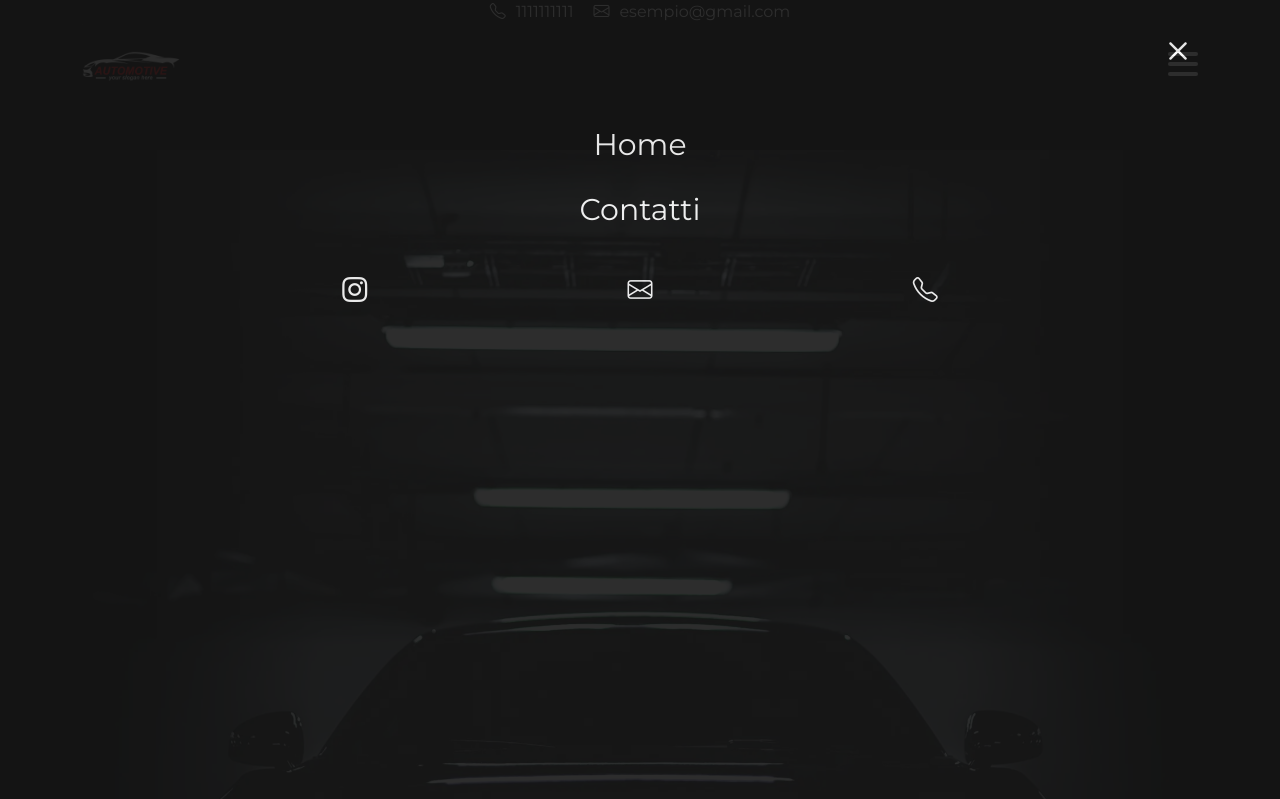
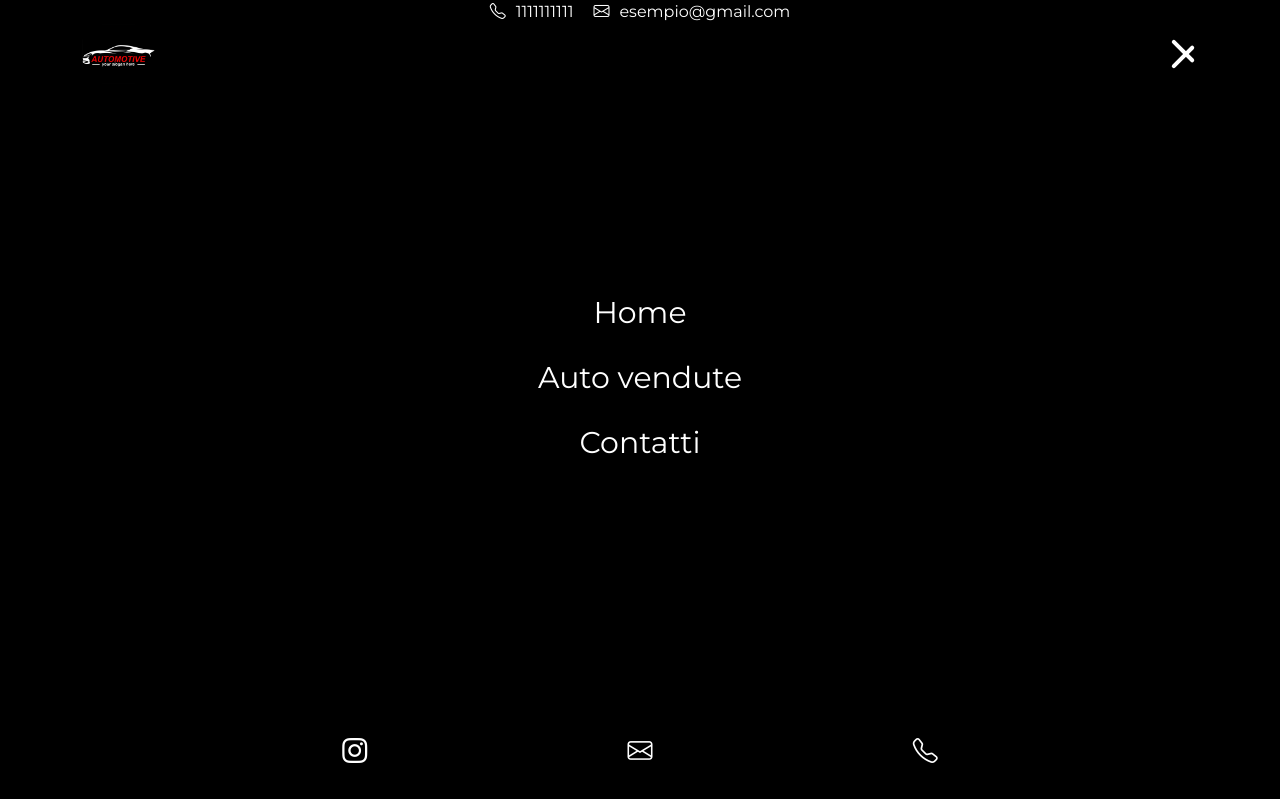
Before and after one commit to josepinto97/josepinto97.github.io, a plain HTML site: page interiordesign/index.html in a window 1280 px wide. Both pictures are taken after a click on the element 1183 px from the left and 64 px from the top of the page. Shown: the top 799 px of the page. Drawn offline with nearby package versions, Linux system fonts and the light colour scheme.

Commit message:
modifiche menu

```diff
--- a/interiordesign/index.html
+++ b/interiordesign/index.html
@@ -28,14 +28,14 @@
             </div>
         </div>
         <div class="contenitore-menu container">
-            <div class="contenitore-header ">
+            <div class="contenitore-header linear-gradient" id="contenitore_header">
                 <div class="logo">
                     <a href="index.html"><img src="img/logo.jpg" alt="logo sito"></a>
                 </div>
                 <div class="contenitore-icona-hamburger">
                     <!-- <i onclick="apri_menu()" id="menu_hamburger" class="menu-hamburger bi bi-list"></i> -->
 <!--                     <div class="menu-toggle" id="menu_hamburger" onclick="toggleMenu(), apri_menu()"> -->
-                    <div class="menu-toggle" id="menu_hamburger" onclick="apri_menu()">
+                    <div class="menu-toggle" id="menu_hamburger" onclick="apri_menu(), toggleMenu()">
                         <span></span>
                         <span></span>
                         <span></span>
@@ -44,9 +44,10 @@
             </div>
             <div class="menu">
                 <nav class="sottomenu" id="menu_sottomenu">
-                    <i onclick="chiudi_menu()" class="container bi bi-x chiusura-menu"></i>
+                    <!-- <i onclick="chiudi_menu()" class="container bi bi-x chiusura-menu"></i> -->
                     <ul class="sottomenu-voci container">
                         <li><a href="#">Home</a></li>
+                        <li><a href="#">Auto vendute</a></li>
                         <li><a href="#">Contatti</a></li>
                     </ul>
                     <div class="social-contatti container">
--- a/interiordesign/script.js
+++ b/interiordesign/script.js
@@ -10,16 +10,16 @@ function apri_menu() {
     let icona_hamburger = document.getElementById('menu_hamburger');
     let sottomenu = document.getElementById('menu_sottomenu');
     let header = document.getElementById('header');
+    let contenitore_header = document.getElementById('contenitore_header');
 
     if (!sottomenu_aperto) {
-/*                 sottomenu.style.top = '100%';
-                sottomenu.style.bottom = 'unset';
-                sottomenu_aperto = true; */
         sottomenu.classList.add('aperto');
         sottomenu_aperto = true;
-    }else{
+        document.body.style.overflow = 'hidden';
+    } else {
         sottomenu.classList.remove('aperto');
         sottomenu_aperto = false;
+        document.body.style.overflow = 'auto';
     }
 
 }
@@ -36,10 +36,10 @@ function chiudi_menu() {
     let header = document.getElementById('header');
 
     if (sottomenu_aperto) {
-/*                 sottomenu.style.bottom = '100%';
-                sottomenu.style.top = 'unset';
-                sottomenu.style.position = 'absolute';
-                sottomenu_aperto = false; */
+        /*                 sottomenu.style.bottom = '100%';
+                        sottomenu.style.top = 'unset';
+                        sottomenu.style.position = 'absolute';
+                        sottomenu_aperto = false; */
         sottomenu.classList.remove('aperto');
         sottomenu_aperto = false;
     }
@@ -55,8 +55,8 @@ var modal = document.getElementById("myModal");
 var images = document.querySelectorAll("main .macchina-singola .galleria img");
 var modalImg = document.getElementById("img01");
 
-images.forEach(function(img) {
-    img.onclick = function(){
+images.forEach(function (img) {
+    img.onclick = function () {
         modal.style.display = "block";
         modalImg.src = this.src;
     }
@@ -67,14 +67,14 @@ var span = document.getElementsByClassName("close")[0];
 
 // Quando l'utente clicca su <span> (x), chiudi il modal
 if (span) {
-    span.onclick = function() {
+    span.onclick = function () {
         modal.style.display = "none";
     }
 }
 
 /*----- BLOCCO MENU NELLA PARTE SUPERIORE  E CHIUSURA QUANDO CLICCO FUORI -----*/
 
-document.addEventListener('click', function(event) {
+document.addEventListener('click', function (event) {
     const sottomenu = document.getElementById('menu_sottomenu');
     const icona_hamburger = document.getElementById('menu_hamburger');
 
--- a/interiordesign/style.css
+++ b/interiordesign/style.css
@@ -101,17 +101,23 @@ header .contenitore-header {
     justify-content: space-between;
     position: relative;
     z-index: 3;
-    background-color: var(--colore-primario);
+/*     background-color: var(--colore-primario); */
+}
+
+.linear-gradient{
+    background: linear-gradient(to bottom, var(--colore-primario), rgba(0, 0, 0, 0.9), rgba(0, 0, 0, 0.7), rgba(0, 0, 0, 0.5), rgba(0, 0, 0, 0.1), rgba(0, 0, 0, 0));
 }
 
 header .contenitore-menu {
-    background-color: var(--colore-primario);
+    /* background-color: var(--colore-primario); */
 }
 
 header .logo {
-    min-height: 80px;
+    min-height: 60px;
     min-width: 10px;
-    height: 80px;
+    height: 60px;
+    border-radius: 20px;
+    overflow: hidden;
 }
 
 header .logo img {
@@ -144,7 +150,7 @@ header .chiusura-menu {
 
 header .sottomenu {
     /* background-color: var(--colore-primario); */
-    background-color: var(--colore-vetrina-macchina);
+    background-color: var(--colore-primario);
     position: absolute;
     width: 100vw;
     height: 100vh;
@@ -155,15 +161,18 @@ header .sottomenu {
     top: 0;
     /*     bottom: 0; */
 /*     transform: translateY(-50%); */
-    transition: 1s ease-in-out;
-    z-index: 3;
-    opacity: 0.9;
+    transition: 0.5s ease-in-out;
+    z-index: 2;
     padding-top: 22px;
 }
 
 header .sottomenu-voci {
     padding: 30px 10px;
     width: 100%;
+    height: 100%;
+    display: flex;
+    flex-direction: column;
+    justify-content: center;
 }
 
 header .sottomenu-voci li {
@@ -171,6 +180,11 @@ header .sottomenu-voci li {
     width: 100%;
     text-align: center;
     padding: 10px 0;
+    display: flex;
+}
+
+header .sottomenu-voci .numero{
+    font-size: 30px;
 }
 
 header .sottomenu-voci a {
```
